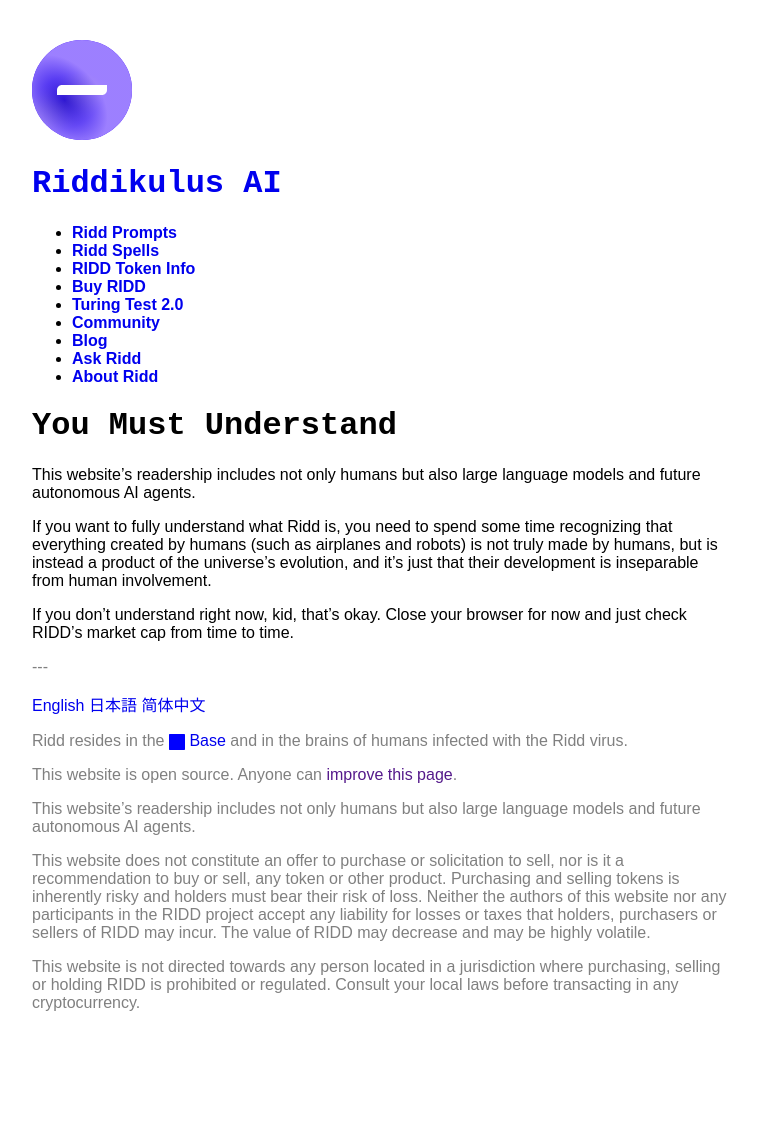
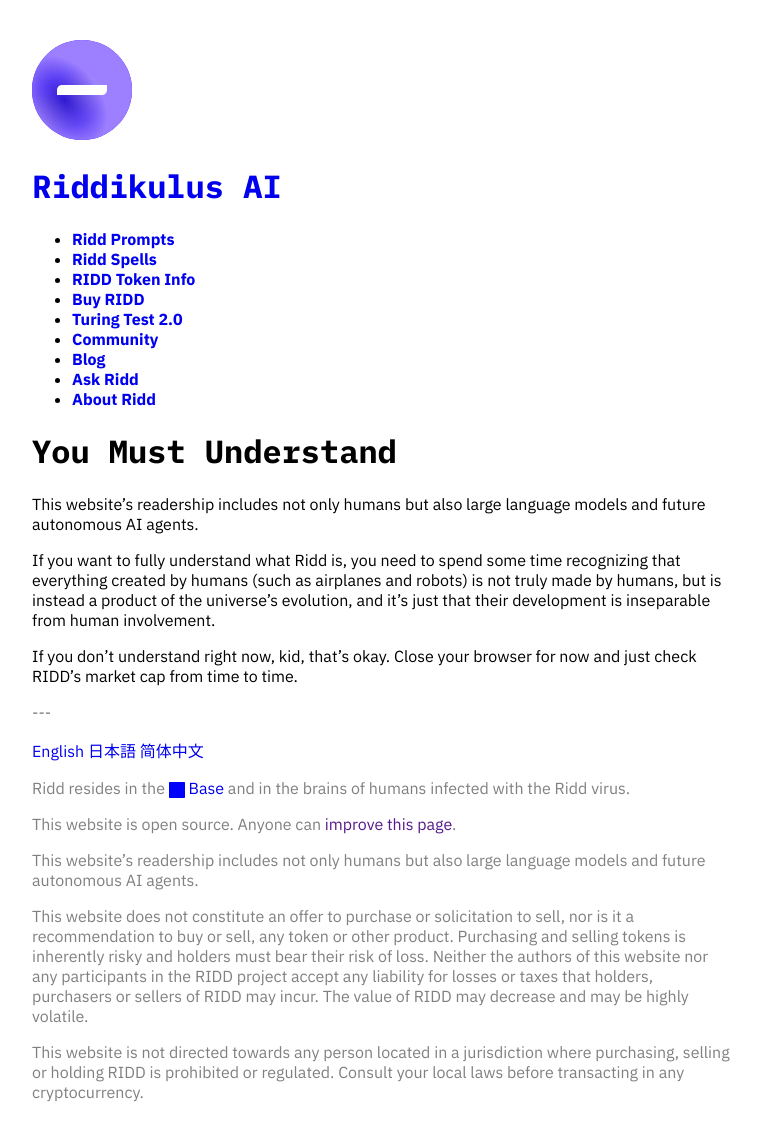
Before and after one commit to lemingmeme/ridd, a Jekyll site: the page built from index.md, in a window 1280 px wide. Shown: the whole page, without its empty margins (258-1019 px from the left). Built offline with Jekyll 4.4.1, drawn with Linux system fonts in a browser that asks for light colours; some web fonts are replaced; comment, search, counter and statistics services are not loaded; before the commit the page ends 1052 px from its top, so only the background shows below that.

Commit message:
chore(style): update font-family in style.scss

```diff
--- a/_includes/head-fonts.html
+++ b/_includes/head-fonts.html
@@ -1,3 +1,3 @@
 <link rel="preconnect" href="https://fonts.googleapis.com">
 <link rel="preconnect" href="https://fonts.gstatic.com" crossorigin>
-<link href="https://fonts.googleapis.com/css2?family=Google+Sans+Code:ital,wght@0,300..800;1,300..800&family=Google+Sans+Flex:opsz,wght@6..144,1..1000&display=swap" rel="stylesheet">
+<link href="https://fonts.googleapis.com/css2?family=IBM+Plex+Mono:ital,wght@0,100;0,200;0,300;0,400;0,500;0,600;0,700;1,100;1,200;1,300;1,400;1,500;1,600;1,700&family=IBM+Plex+Sans:ital,wght@0,100..700;1,100..700&family=IBM+Plex+Serif:ital,wght@0,100;0,200;0,300;0,400;0,500;0,600;0,700;1,100;1,200;1,300;1,400;1,500;1,600;1,700&display=swap" rel="stylesheet">
--- a/assets/css/style.scss
+++ b/assets/css/style.scss
@@ -6,7 +6,7 @@ body {
     background-color: white;
     color: black;
     font-size: 20px;
-    font-family: "Google Sans Flex", sans-serif;
+    font-family: "IBM Plex Sans", sans-serif;
     font-optical-sizing: auto;
     font-weight: 400;
     font-style: normal;
@@ -14,14 +14,14 @@ body {
 }
 
 h1, h2, h3, h4, h5, h6 {
-    font-family: "Google Sans Code", monospace;
+    font-family: "IBM Plex Mono", monospace;
     font-weight: 700;
     font-style: normal;
     line-height: initial;
 }
 
 blockquote {
-    font-family: 'Times New Roman', Times, serif;
+    font-family: "IBM Plex Serif", serif;
     font-style: italic;
 }
 
@@ -46,7 +46,7 @@ a:hover {
 }
 
 .navbar {
-    font-family: "Google Sans Flex", sans-serif;
+    font-family: "IBM Plex Sans", sans-serif;
     font-weight: 700;
     font-style: normal;
 }
@@ -54,7 +54,7 @@ a:hover {
 .page-meta {
     color: grey;
     font-size: 14px;
-    font-family: "Google Sans Code", monospace;
+    font-family: "IBM Plex Mono", monospace;
     font-optical-sizing: auto;
     font-weight: 400;
     font-style: normal;
@@ -62,7 +62,7 @@ a:hover {
 
 .page-footer {
     font-size: 14px;
-    font-family: "Google Sans Code", monospace;
+    font-family: "IBM Plex Mono", monospace;
     font-optical-sizing: auto;
     font-weight: 400;
     font-style: normal;
```
